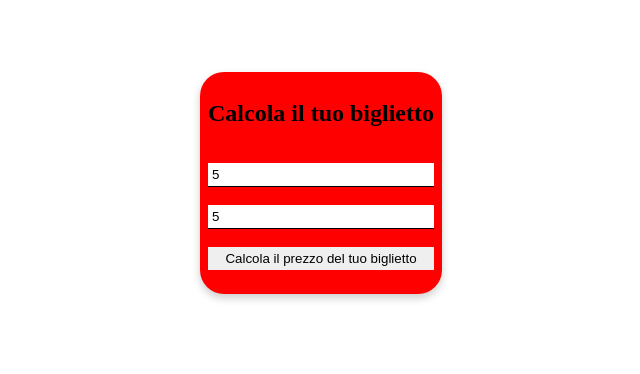
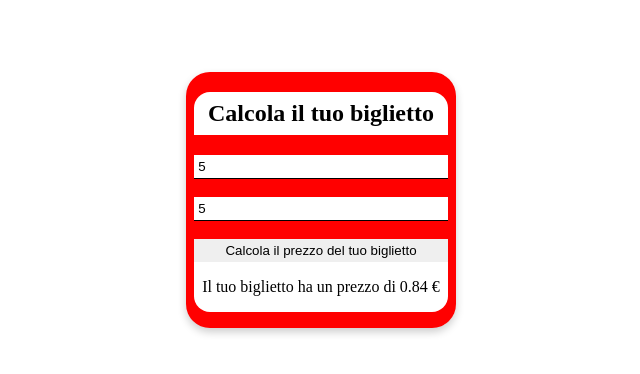
Before and after one commit to Seko461/js-biglietto-treno, a plain HTML site: page index.html in a window 1280 px wide. Both pictures are taken after typing "5", "5" into the empty fields and a click on the button "Calcola il prezzo del tuo biglietto". Shown: the whole page, without its empty margins (319-959 px from the left). Drawn offline with Linux system fonts and the light colour scheme.

Commit message:
finishhhhh it works!

```diff
--- a/assets/css/style.css
+++ b/assets/css/style.css
@@ -14,11 +14,17 @@
     margin: auto;
     display: flex;
     flex-direction: column;
-    gap: 1rem;
     background-color: red;
-    padding: .5rem;
+    padding: 0 .5rem;
     border-radius: 1.5rem;
     box-shadow: 0 4px 8px 0 rgba(0, 0, 0, .2);
+}
+
+h2 {
+    background-color: white;
+    border-top-left-radius: 1rem;
+    border-top-right-radius: 1rem;
+    padding: .5rem 0;
 }
 
 .col {
@@ -47,3 +53,12 @@ input[type^=button]:hover {
     background-color: black;
     color: white;
 }
+
+
+
+#ticket {
+    background-color: white;
+    padding: 0 .5rem;
+    border-bottom-left-radius: 1rem;
+    border-bottom-right-radius: 1rem;
+}
--- a/assets/js/script.js
+++ b/assets/js/script.js
@@ -34,32 +34,30 @@ function calcola() {
     const km = document.getElementById('k_m').value;
     const età = document.getElementById("age").value;
     let base = km * 0.21
-    // var txt = document.createElement('P')
-    // txt.appendChild(price)
-    // document.getElementById('ticket').innerHTML = (price)
 
+
+    var elemento = document.getElementById("da_cambiare");
 
 
     if (età < 18) {
         let min_rounded = (base - ((base) * 20) / 100).toFixed(2);
         console.log(min_rounded)
-        var textNode = document.createTextNode('Il tuo biglietto ha un prezzo di ' + (min_rounded) + ' €')
+        elemento.innerHTML = 'Il tuo biglietto ha un prezzo di ' + (min_rounded) + ' €'
 
     }
     else if (età > 65) {
         let max_rounded = (base - ((base) * 40) / 100).toFixed(2);
         console.log(max_rounded)
-        var textNode = document.createTextNode('Il tuo biglietto ha un prezzo di ' + (max_rounded) + ' €')
+        elemento.innerHTML = 'Il tuo biglietto ha un prezzo di ' + (max_rounded) + ' €'
+
     }
     else  /* if ((età >= 18) && (età < 65))*/ {
         console.log(base)
-        var textNode = document.createTextNode('Il tuo biglietto ha un prezzo di ' + ((base).toFixed(2)) + ' €')
+        elemento.innerHTML = 'Il tuo biglietto ha un prezzo di ' + ((base).toFixed(2)) + ' €'
+
 
     }
-    let ticket = getElementById('ticket')
-    let span = document.createElement('span')
-    ticket.appendChild(span)
-    span.appendChild(textNode)
+
 
 }
 
--- a/index.html
+++ b/index.html
@@ -18,7 +18,9 @@
                 <input type="number" id="age" placeholder="Scrivi qui la tua età"> <br>
                 <input type="button" onclick="calcola()" value="Calcola il prezzo del tuo biglietto">
 
-                <div id="ticket"></div>
+                <div id="ticket">
+                    <p id="da_cambiare"></p>
+                </div>
 
             </div>
         </div>
```
